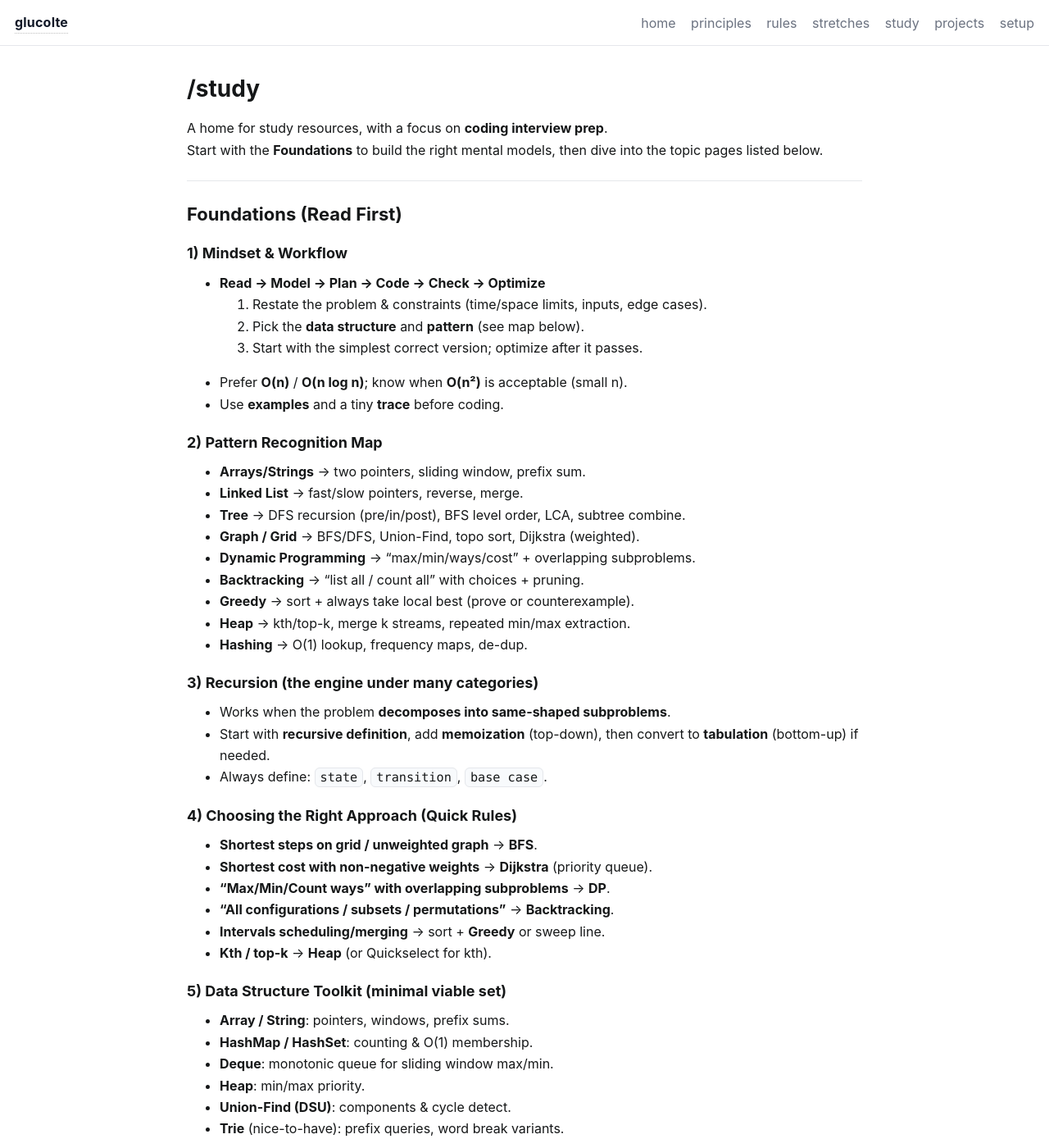
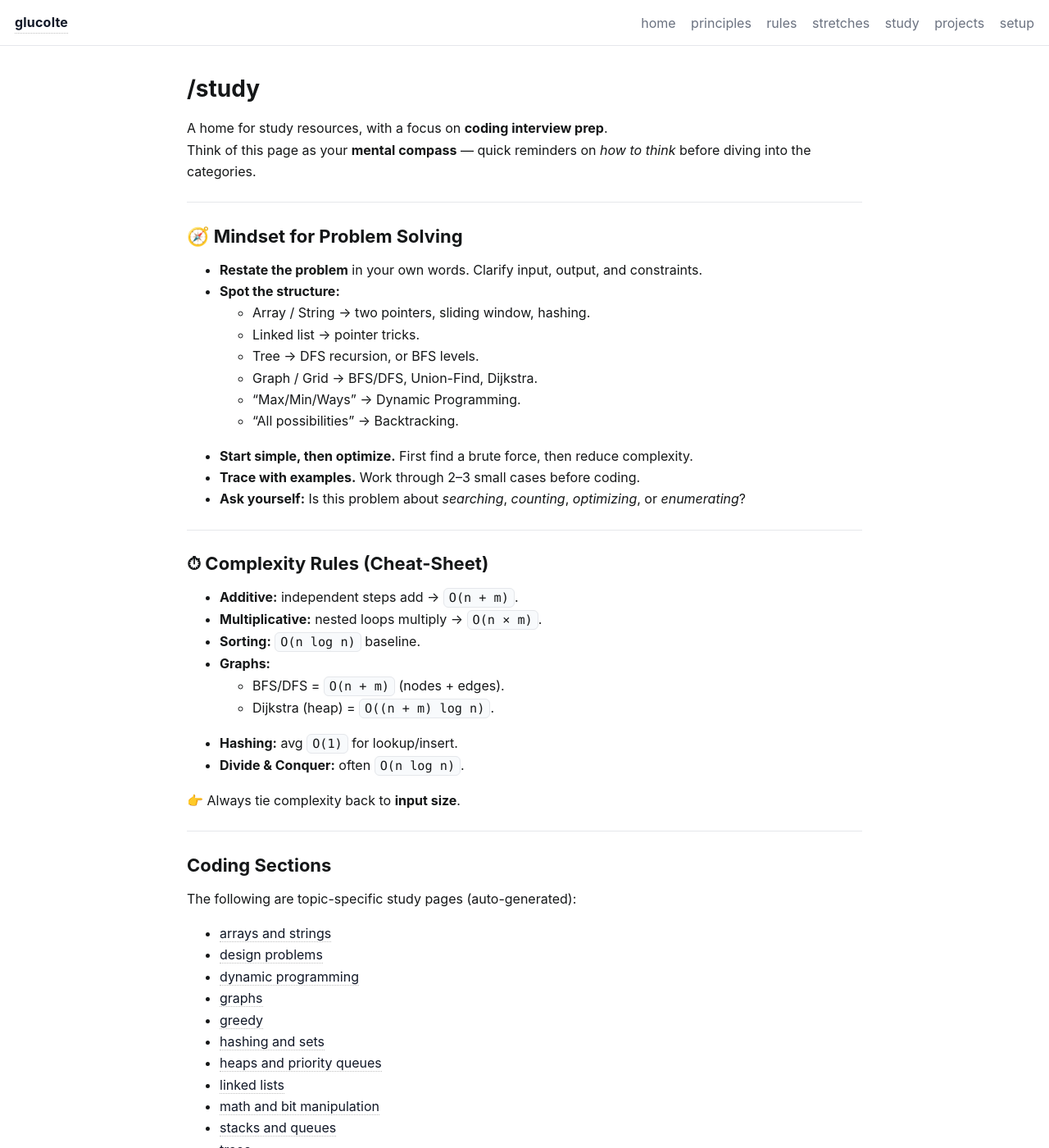
Before and after one commit to gLuColte/glucolte.github.io, a Jekyll site: the page built from study/index.md, in a window 1280 px wide and 1400 px high. Shown: the whole window at 82% size. Built offline with Jekyll 4.4.1, drawn with Linux system fonts in a browser that asks for light colours; some of the changed text lies outside the part shown.

Commit message:
Reduce summary

```diff
--- a/study/index.md
+++ b/study/index.md
@@ -6,92 +6,41 @@ permalink: /study/
 # /study
 
 A home for study resources, with a focus on **coding interview prep**.
-Start with the **Foundations** to build the right mental models, then dive into the topic pages listed below.
+Think of this page as your **mental compass** — quick reminders on *how to think* before diving into the categories.
 
 ---
 
-## Foundations (Read First)
-
-### 1) Mindset & Workflow
-- **Read → Model → Plan → Code → Check → Optimize**
-  1. Restate the problem & constraints (time/space limits, inputs, edge cases).
-  2. Pick the **data structure** and **pattern** (see map below).
-  3. Start with the simplest correct version; optimize after it passes.
-- Prefer **O(n)** / **O(n log n)**; know when **O(n²)** is acceptable (small n).
-- Use **examples** and a tiny **trace** before coding.
-
-### 2) Pattern Recognition Map
-- **Arrays/Strings** → two pointers, sliding window, prefix sum.
-- **Linked List** → fast/slow pointers, reverse, merge.
-- **Tree** → DFS recursion (pre/in/post), BFS level order, LCA, subtree combine.
-- **Graph / Grid** → BFS/DFS, Union-Find, topo sort, Dijkstra (weighted).
-- **Dynamic Programming** → “max/min/ways/cost” + overlapping subproblems.
-- **Backtracking** → “list all / count all” with choices + pruning.
-- **Greedy** → sort + always take local best (prove or counterexample).
-- **Heap** → kth/top-k, merge k streams, repeated min/max extraction.
-- **Hashing** → O(1) lookup, frequency maps, de-dup.
-
-### 3) Recursion (the engine under many categories)
-- Works when the problem **decomposes into same-shaped subproblems**.
-- Start with **recursive definition**, add **memoization** (top-down), then convert to **tabulation** (bottom-up) if needed.
-- Always define: `state`, `transition`, `base case`.
-
-### 4) Choosing the Right Approach (Quick Rules)
-- **Shortest steps on grid / unweighted graph** → **BFS**.
-- **Shortest cost with non-negative weights** → **Dijkstra** (priority queue).
-- **“Max/Min/Count ways” with overlapping subproblems** → **DP**.
-- **“All configurations / subsets / permutations”** → **Backtracking**.
-- **Intervals scheduling/merging** → sort + **Greedy** or sweep line.
-- **Kth / top-k** → **Heap** (or Quickselect for kth).
-
-### 5) Data Structure Toolkit (minimal viable set)
-- **Array / String**: pointers, windows, prefix sums.
-- **HashMap / HashSet**: counting & O(1) membership.
-- **Deque**: monotonic queue for sliding window max/min.
-- **Heap**: min/max priority.
-- **Union-Find (DSU)**: components & cycle detect.
-- **Trie** (nice-to-have): prefix queries, word break variants.
-
-### 6) How to Identify DP Fast
-- The prompt asks: **min/max/ways/true-false** under constraints.
-- Subproblems **overlap**; the optimal solution **builds from smaller ones**.
-- You can write a recursion `f(i, …)` whose result reappears often.
-- Turn that into:
-  - **Memoization**: cache `f(i, …)` results.
-  - **Tabulation**: order states so dependencies come first.
-- Common DP families: **Knapsack**, **LIS/LCS**, **Edit Distance**, **Grid paths**, **Stock (state machine)**, **Interval DP**, **Bitmask DP**, **Digit DP**.
-
-### 7) Complexity Rules (Big-O Cheat-Sheet)
-- **Additive:** independent parts add:
-  - Example: scanning array `O(n)` + scanning string `O(m)` → **O(n + m)**.
-- **Multiplicative (nested):** loops inside loops multiply:
-  - Double loop over `n` → **O(n²)**.
-  - Loop over `n`, inner loop over `m` → **O(n·m)**.
-- **Sorting:** standard sort = **O(n log n)**.
-- **Graph terms:**
-  - `n` = nodes, `m` = edges.
-  - BFS/DFS runs in **O(n + m)**.
-  - Dijkstra (heap) runs in **O((n + m) log n)**.
-- **Hashing:** HashMap/Set ops average **O(1)**, worst-case **O(n)**.
-- **Divide & Conquer:** recurrence → often **O(n log n)** (e.g. mergesort).
-- **Space vs Time tradeoff:**
-  - Memoization / DP uses **O(n)** or **O(n²)** memory to speed recursion.
-  - Sliding window reduces space from **O(n)** → **O(1)**.
-
-👉 Always express in terms of **input size** (`n`, `m`) or problem-specific parameters.
-
-### 8) When You’re Stuck (90-second checklist)
-- Can I **sort** to simplify?
-- Can I **scan once** with a **window** or **prefix**?
-- Is there a **graph view** (nodes/edges)? If yes, **BFS/DFS/UF/Dijkstra**.
-- Can I define `dp[i][…]` or `f(i, …)` with clear **base** and **transition**?
-- Can I **greedy** by proving an exchange argument?
-- Did I try a **small example** and write down states?
+## 🧭 Mindset for Problem Solving
+- **Restate the problem** in your own words. Clarify input, output, and constraints.
+- **Spot the structure:**
+  - Array / String → two pointers, sliding window, hashing.
+  - Linked list → pointer tricks.
+  - Tree → DFS recursion, or BFS levels.
+  - Graph / Grid → BFS/DFS, Union-Find, Dijkstra.
+  - “Max/Min/Ways” → Dynamic Programming.
+  - “All possibilities” → Backtracking.
+- **Start simple, then optimize.** First find a brute force, then reduce complexity.
+- **Trace with examples.** Work through 2–3 small cases before coding.
+- **Ask yourself:** Is this problem about *searching*, *counting*, *optimizing*, or *enumerating*?
 
 ---
 
-## Coding
-Introduction: curated topic pages below (auto-generated). Start with **Arrays & Strings**, then **Hashing**, **Trees/Graphs**, and **Dynamic Programming**. Revisit Foundations whenever you hit friction.
+## ⏱ Complexity Rules (Cheat-Sheet)
+- **Additive:** independent steps add → `O(n + m)`.
+- **Multiplicative:** nested loops multiply → `O(n × m)`.
+- **Sorting:** `O(n log n)` baseline.
+- **Graphs:**
+  - BFS/DFS = `O(n + m)` (nodes + edges).
+  - Dijkstra (heap) = `O((n + m) log n)`.
+- **Hashing:** avg `O(1)` for lookup/insert.
+- **Divide & Conquer:** often `O(n log n)`.
+
+👉 Always tie complexity back to **input size**.
+
+---
+
+## Coding Sections
+The following are topic-specific study pages (auto-generated):
 
 <ul>
 {% assign all_pages = site.pages | sort: "title" %}
```
